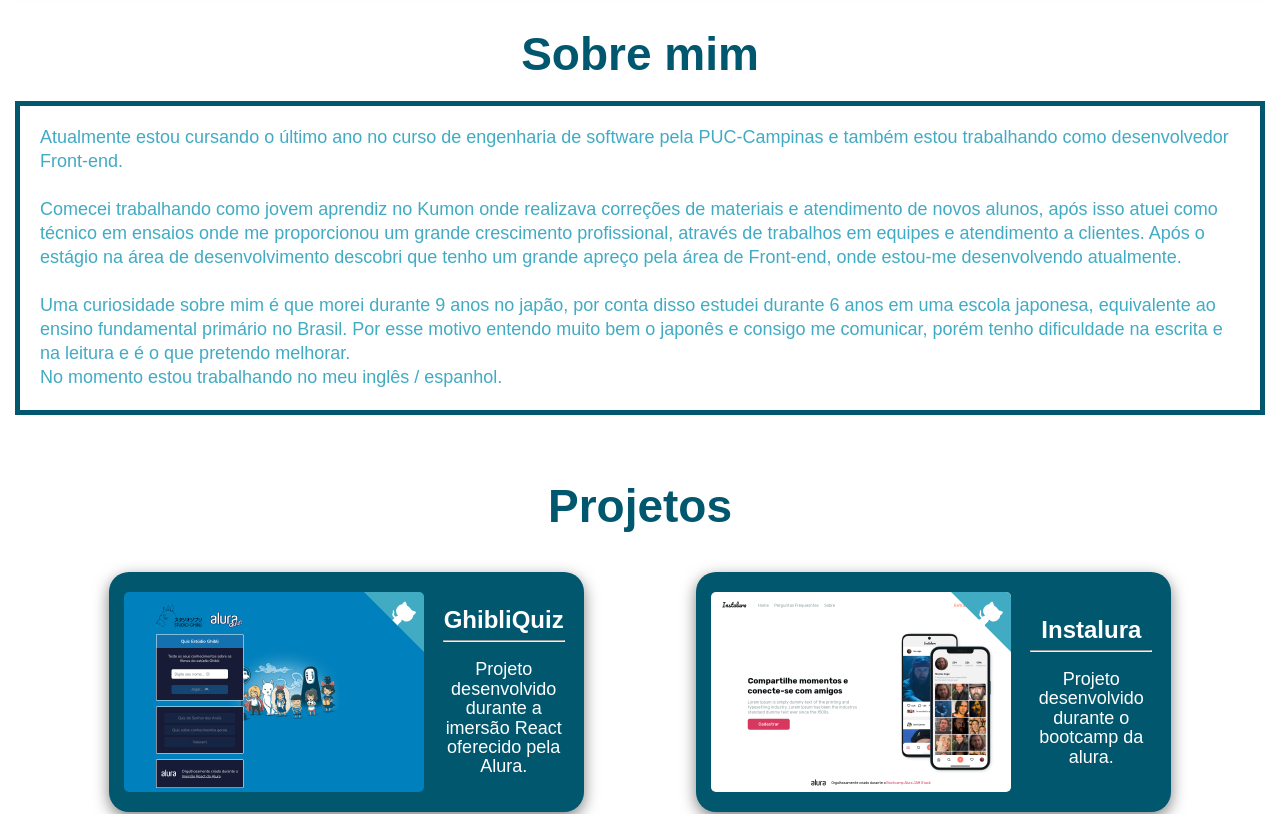
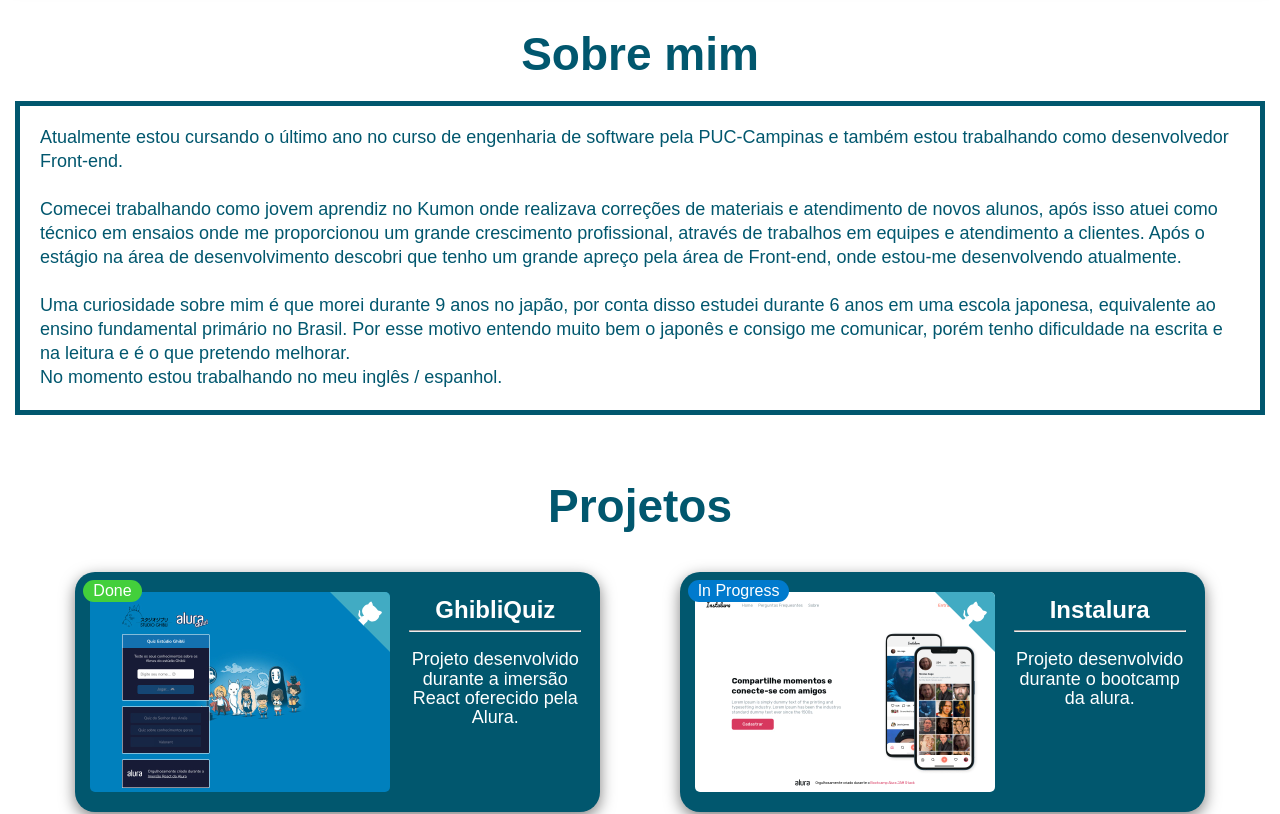
Before and after one commit to YgorYamanaca/Ygor_Yamanaca_JAMStackAlura, a Next.js app: page / in a window 1280 px wide. Shown: the part 328-1142 px from the top of the page. Built offline with nearby package versions, Linux system fonts and the light colour scheme; a web font is replaced by a local one.

Commit message:
Atualização Tag

```diff
--- a/pages/index.tsx
+++ b/pages/index.tsx
@@ -15,7 +15,7 @@
     >
       <Header />
       <TextBox title='Sobre mim'>
-        <Text color={'secondary'} variant={'text'}>
+        <Text color={'primary'} variant={'text'}>
         Atualmente estou cursando o último ano no curso de engenharia de software pela PUC-Campinas e também estou trabalhando como desenvolvedor Front-end.
         <br></br>
         <br></br>
--- a/src/components/commons/ProjectBox/index.tsx
+++ b/src/components/commons/ProjectBox/index.tsx
@@ -12,8 +12,13 @@
 
   return(
     <ProjectBoxStyle.Container>
+      {project.status &&
+        <ProjectBoxStyle.StatusTag status={project.status}>
+          {project.status}
+        </ProjectBoxStyle.StatusTag>
+      }
       <a href={project.projectUrl}>
-        <ProjectBoxStyle.ImageBox intern={project.projectPhoto}>
+        <ProjectBoxStyle.ImageBox projectPhoto={project.projectPhoto}>
           <GitHubCorner />
         </ProjectBoxStyle.ImageBox>
       </a>
--- a/src/components/commons/ProjectBox/styles.ts
+++ b/src/components/commons/ProjectBox/styles.ts
@@ -1,8 +1,10 @@
+import get from 'lodash/get';
 import styled, { css } from 'styled-components';
 import breakpointsMedia from 'utils/breakpointsMedia';
 
 const Container = styled.div`
   display:flex;
+  position:relative;
   padding: 20px 15px;
   box-shadow: 0 5px 15px 0px rgba(0,0,0,0.5);
   margin: 19px;
@@ -16,7 +18,8 @@
     desktop: css`
       flex-direction: row;
       justify-content:space-between;
-      max-width: 475px;
+      max-width: 525px;
+      align-items:flex-start;
     `,
   })}
 
@@ -60,25 +63,41 @@
   }
 `;
 
-type imgBox = {
-  intern:string;
+type ImageBox = {
+  projectPhoto: string;
 }
 
-const ImageBox = styled.div<imgBox>`
+const ImageBox = styled.div<ImageBox>`
   display:flex;
   border-radius: 5px;
   min-width:300px;
   min-height:200px;
   background-size:cover;
   position:relative;
-  background-image: ${({intern}) => `url(${intern})`};
+  background-image: ${({projectPhoto}) => `url(${projectPhoto})`};
   cursor:pointer;
+`;
+
+type StatusTag = {
+  status: 'Done' | 'In Progress'
+}
+
+const StatusTag = styled.div<StatusTag>`
+  position: absolute;
+  top:8px;
+  left:8px;
+  background-color: ${({theme, status}) => get(theme, `colors.statusColor.${status=== 'Done'? 'done' : 'inProgress'}`)};
+  z-index: 150;
+  padding:2px 10px;
+  border-radius:15px;
+  color: ${({theme}) => theme.colors.primary.main.contrastText};
 `;
 
 const ProjectBoxStyle = {
   Container,
   ProjectContext,
   ImageBox,
+  StatusTag,
 }
 
 export default ProjectBoxStyle;
--- a/src/components/commons/ProjectsWrapper/index.tsx
+++ b/src/components/commons/ProjectsWrapper/index.tsx
@@ -10,13 +10,15 @@
       title: 'GhibliQuiz',
       context: 'Projeto desenvolvido durante a imersão React oferecido pela Alura.',
       projectPhoto: 'images/AluraQuiz.jpg',
-      projectUrl: 'https://github.com/YgorYamanaca/ghibliquiz'
+      projectUrl: 'https://github.com/YgorYamanaca/ghibliquiz',
+      status:'Done'
     },
     {
       title: 'Instalura',
       context: 'Projeto desenvolvido durante o bootcamp da alura.',
       projectPhoto: 'images/instalura.jpg',
-      projectUrl: 'https://github.com/YgorYamanaca/instalura-base'
+      projectUrl: 'https://github.com/YgorYamanaca/instalura-base',
+      status:'In Progress'
     },
     {
       title: 'Projeto 3',
--- a/src/interfaces/Porject.d.ts
+++ b/src/interfaces/Porject.d.ts
@@ -3,6 +3,7 @@
   context: string,
   projectPhoto: string,
   projectUrl?: string,
+  status?: 'Done' | 'In Progress'
 }
 
 export default IProject;
--- a/src/interfaces/colors.d.ts
+++ b/src/interfaces/colors.d.ts
@@ -3,6 +3,11 @@
     color?: string
     contrastText?: string
   }
+}
+
+type IStatusColor = {
+  done: string,
+  inProgress: string,
 }
 
 type IColors = {
@@ -11,6 +16,7 @@
   tertiary: IColor
   background: IColor
   borders: IColor
+  statusColor: IStatusColor
 }
 
 export default IColors;
--- a/src/theme/ThemeManager/modes/darkMode.ts
+++ b/src/theme/ThemeManager/modes/darkMode.ts
@@ -30,6 +30,10 @@
       color: 'yellow',
       contrastText: '#fff',
     },
+  },
+  statusColor: {
+    done: '#43CF3B',
+    inProgress:'#007ACD',
   }
 };
 
--- a/src/theme/ThemeManager/modes/ligthMode.ts
+++ b/src/theme/ThemeManager/modes/ligthMode.ts
@@ -29,6 +29,10 @@
       color: 'yellow',
       contrastText: '#fff',
     },
+  },
+  statusColor: {
+    done: '#43CF3B',
+    inProgress:'#007ACD',
   }
 };
 
```
